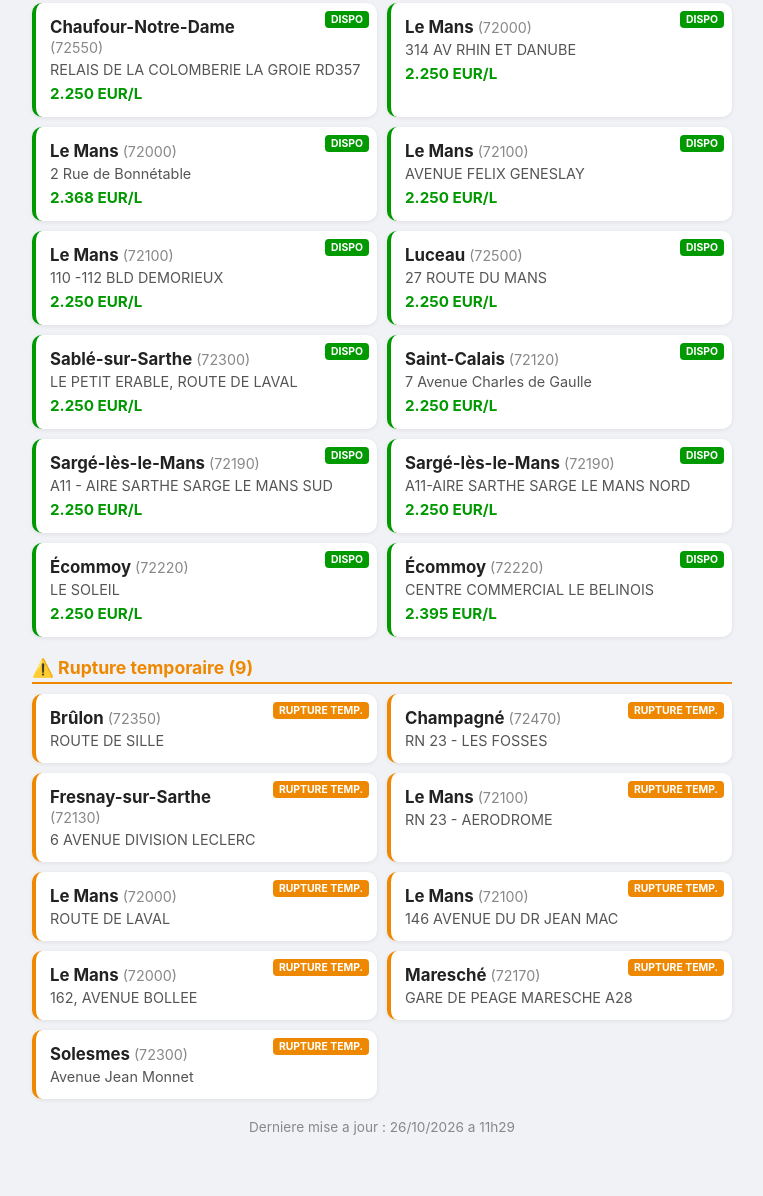
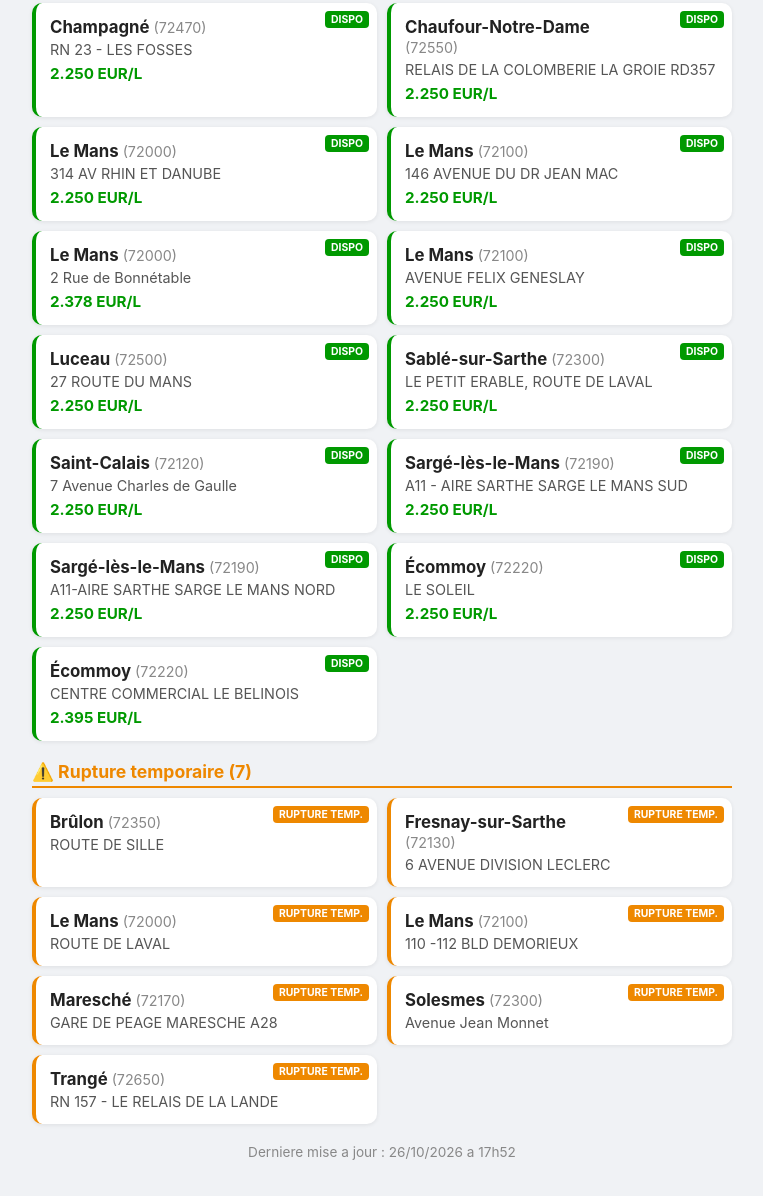
Before and after one commit to abdelziane979-eng/alerte-gazole-sarthe, a plain HTML site: page index.html in a window 1280 px wide. Shown: the part 283-1479 px from the top of the page, without its empty margins (258-1021 px from the left). Before the commit the page ends 1454 px from the top, so only its background shows below. Drawn offline with Linux system fonts and the light colour scheme.

Commit message:
MAJ auto

```diff
--- a/index.html
+++ b/index.html
@@ -47,10 +47,10 @@
 <body>
 <header>
   <h1>Gazole TotalEnergies - Sarthe</h1>
-  <div class="compteur">14 station(s) avec Gazole dispo</div>
+  <div class="compteur">15 station(s) avec Gazole dispo</div>
 </header>
 
-<h2 class="dispo">✅ Gazole disponible (14)</h2>
+<h2 class="dispo">✅ Gazole disponible (15)</h2>
 <div class="stations">
 
         <div class="station" style="border-left-color: #090;">
@@ -67,6 +67,12 @@
         </div>
         <div class="station" style="border-left-color: #090;">
             <div class="badge" style="background: #090;">DISPO</div>
+            <div class="ville">Champagné <span class="cp">(72470)</span></div>
+            <div class="adresse">RN 23 - LES FOSSES</div>
+            <div class="prix">2.250 EUR/L</div>
+        </div>
+        <div class="station" style="border-left-color: #090;">
+            <div class="badge" style="background: #090;">DISPO</div>
             <div class="ville">Chaufour-Notre-Dame <span class="cp">(72550)</span></div>
             <div class="adresse">RELAIS DE LA COLOMBERIE LA GROIE RD357</div>
             <div class="prix">2.250 EUR/L</div>
@@ -79,20 +85,20 @@
         </div>
         <div class="station" style="border-left-color: #090;">
             <div class="badge" style="background: #090;">DISPO</div>
+            <div class="ville">Le Mans <span class="cp">(72100)</span></div>
+            <div class="adresse">146 AVENUE DU DR JEAN MAC</div>
+            <div class="prix">2.250 EUR/L</div>
+        </div>
+        <div class="station" style="border-left-color: #090;">
+            <div class="badge" style="background: #090;">DISPO</div>
             <div class="ville">Le Mans <span class="cp">(72000)</span></div>
             <div class="adresse">2 Rue de Bonnétable</div>
-            <div class="prix">2.368 EUR/L</div>
+            <div class="prix">2.378 EUR/L</div>
         </div>
         <div class="station" style="border-left-color: #090;">
             <div class="badge" style="background: #090;">DISPO</div>
             <div class="ville">Le Mans <span class="cp">(72100)</span></div>
             <div class="adresse">AVENUE FELIX GENESLAY</div>
-            <div class="prix">2.250 EUR/L</div>
-        </div>
-        <div class="station" style="border-left-color: #090;">
-            <div class="badge" style="background: #090;">DISPO</div>
-            <div class="ville">Le Mans <span class="cp">(72100)</span></div>
-            <div class="adresse">110 -112 BLD DEMORIEUX</div>
             <div class="prix">2.250 EUR/L</div>
         </div>
         <div class="station" style="border-left-color: #090;">
@@ -139,7 +145,7 @@
         </div>
 </div>
 
-<h2 class='temp'>⚠️ Rupture temporaire (9)</h2><div class='stations'>
+<h2 class='temp'>⚠️ Rupture temporaire (7)</h2><div class='stations'>
         <div class="station" style="border-left-color: #e80;">
             <div class="badge" style="background: #e80;">RUPTURE TEMP.</div>
             <div class="ville">Brûlon <span class="cp">(72350)</span></div>
@@ -148,20 +154,8 @@
         </div>
         <div class="station" style="border-left-color: #e80;">
             <div class="badge" style="background: #e80;">RUPTURE TEMP.</div>
-            <div class="ville">Champagné <span class="cp">(72470)</span></div>
-            <div class="adresse">RN 23 - LES FOSSES</div>
-
-        </div>
-        <div class="station" style="border-left-color: #e80;">
-            <div class="badge" style="background: #e80;">RUPTURE TEMP.</div>
             <div class="ville">Fresnay-sur-Sarthe <span class="cp">(72130)</span></div>
             <div class="adresse">6 AVENUE DIVISION LECLERC</div>
-
-        </div>
-        <div class="station" style="border-left-color: #e80;">
-            <div class="badge" style="background: #e80;">RUPTURE TEMP.</div>
-            <div class="ville">Le Mans <span class="cp">(72100)</span></div>
-            <div class="adresse">RN 23 - AERODROME</div>
 
         </div>
         <div class="station" style="border-left-color: #e80;">
@@ -173,13 +167,7 @@
         <div class="station" style="border-left-color: #e80;">
             <div class="badge" style="background: #e80;">RUPTURE TEMP.</div>
             <div class="ville">Le Mans <span class="cp">(72100)</span></div>
-            <div class="adresse">146 AVENUE DU DR JEAN MAC</div>
-
-        </div>
-        <div class="station" style="border-left-color: #e80;">
-            <div class="badge" style="background: #e80;">RUPTURE TEMP.</div>
-            <div class="ville">Le Mans <span class="cp">(72000)</span></div>
-            <div class="adresse">162, AVENUE BOLLEE</div>
+            <div class="adresse">110 -112 BLD DEMORIEUX</div>
 
         </div>
         <div class="station" style="border-left-color: #e80;">
@@ -193,10 +181,16 @@
             <div class="ville">Solesmes <span class="cp">(72300)</span></div>
             <div class="adresse">Avenue Jean Monnet</div>
 
+        </div>
+        <div class="station" style="border-left-color: #e80;">
+            <div class="badge" style="background: #e80;">RUPTURE TEMP.</div>
+            <div class="ville">Trangé <span class="cp">(72650)</span></div>
+            <div class="adresse">RN 157 - LE RELAIS DE LA LANDE</div>
+
         </div></div>
 
 
 
-<div class="date">Derniere mise a jour : 26/10/2026 a 11h29</div>
+<div class="date">Derniere mise a jour : 26/10/2026 a 17h52</div>
 </body>
 </html>
```
Also changed, not shown: etats_gazole.json (+10 -10 lines).
